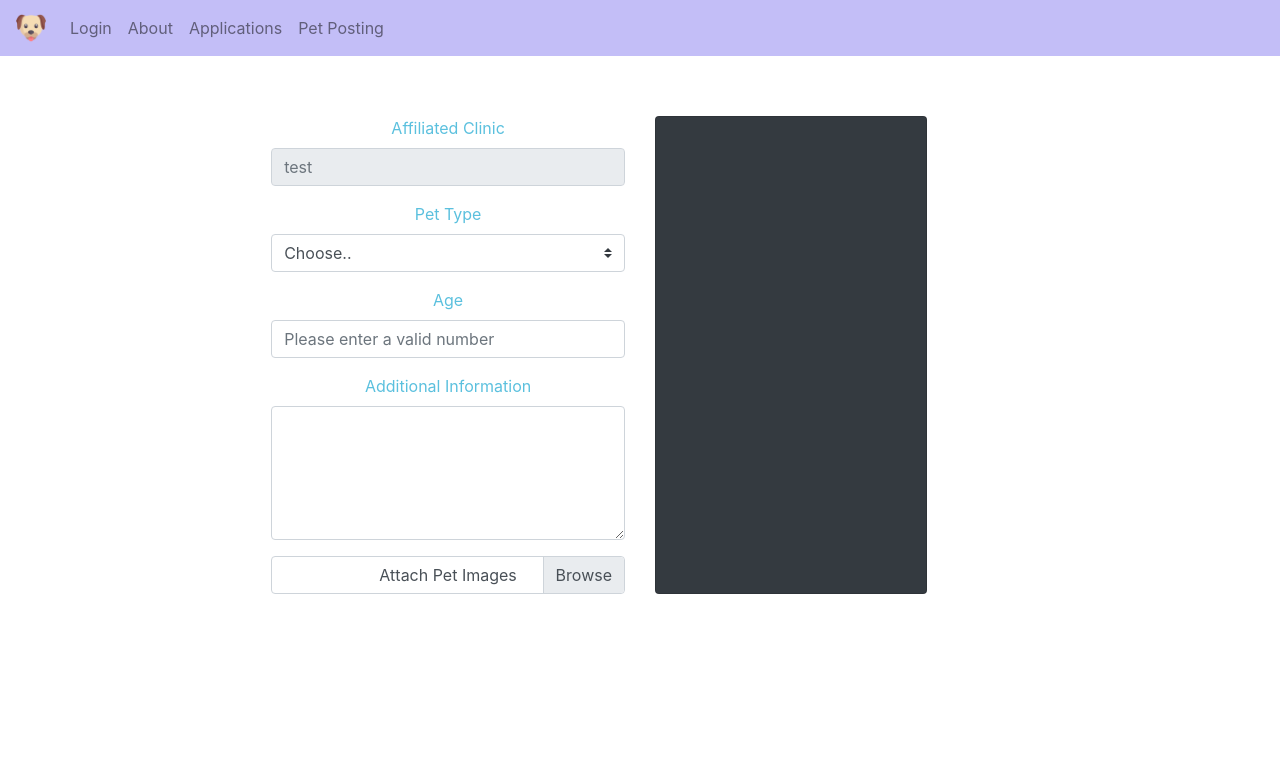
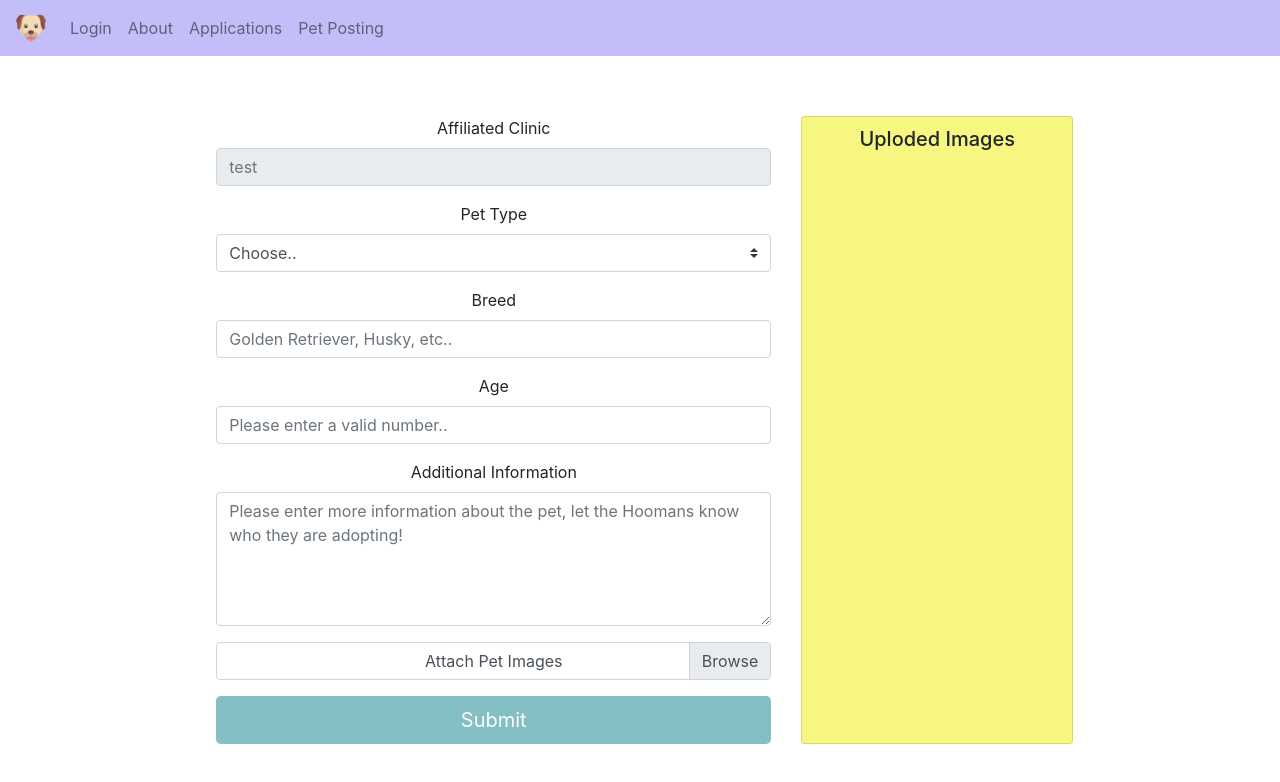
Before and after one commit to jchua24/pinder, a React (Create React App) app in the folder pet-adoption/: page /postapet in a window 1280 px wide. Shown: the top 782 px of the page. Built offline with nearby package versions, Linux system fonts and the light colour scheme.

Commit message:
fixed styling issues with the pet posting page

```diff
--- a/pet-adoption/src/components/PetPosting/PetPosting.css
+++ b/pet-adoption/src/components/PetPosting/PetPosting.css
@@ -2,8 +2,7 @@
     .petPosting {
       padding: 60px 0;
       padding-bottom: 100px;
-      display: flex;
-      justify-content: center;
+      width: 90%;
     }
 
     .petPosting form {
--- a/pet-adoption/src/components/PetPosting/PetPosting.js
+++ b/pet-adoption/src/components/PetPosting/PetPosting.js
@@ -1,5 +1,5 @@
 import React from "react";
-import { Form, Row, Col, Button, Card } from "react-bootstrap";
+import { Form, Row, Col, Button, Card, Container } from "react-bootstrap";
 import bsCustomFileInput from "bs-custom-file-input";
 
 import "./PetPosting.css";
@@ -17,17 +17,21 @@ class PetPosting extends React.Component {
   validateForm() {
     return (
       this.state.age.length > 0 &&
-      this.state.breed.length > 0 &&
-      !isNaN(parseInt(this.state.age))
+      this.state.type.length > 0
     );
+  }
+
+  handleSubmit(event){
+    event.preventDefault();
+    alert('The pet application was submitted!');
   }
 
   render() {
     return (
-      <div className="petPosting">
-        <Row>
-          <Col>
-            <Form className="infoTextColor">
+      <Container className="petPosting">
+        <Row className="justify-content-md-center">
+          <Col xs={6}>
+            <Form onSubmit={this.handleSubmit}>
               <Form.Group controlId="affClinic">
                 <Form.Label>Affiliated Clinic</Form.Label>
                 <Form.Control
@@ -54,30 +58,59 @@ class PetPosting extends React.Component {
                   </option>
                 </Form.Control>
               </Form.Group>
-
+              <Form.Group controlId="breed">
+                <Form.Label>Breed</Form.Label>
+                <Form.Control
+                  type="text"
+                  placeholder="Golden Retriever, Husky, etc.."
+                  value={this.state.breed}
+                  onChange={(e) => this.setState({breed : e.target.value})}
+                />
+              </Form.Group>
               <Form.Group controlId="age">
                 <Form.Label>Age</Form.Label>
                 <Form.Control
                   type="text"
-                  placeholder="Please enter a valid number"
+                  placeholder="Please enter a valid number.."
+                  value={this.state.age}
+                  onChange={(e) => this.setState({age: e.target.value})}
                 />
               </Form.Group>
               <Form.Group controlId="addInfo">
                 <Form.Label>Additional Information</Form.Label>
-                <Form.Control as="textarea" rows={5} />
+                <Form.Control
+                  as="textarea"
+                  rows={5}
+                  placeholder="Please enter more information about the pet, let the Hoomans know who they are adopting!"
+                  value={this.state.addInfo}
+                  onChange={(e) => this.setState({addInfo: e.target.value})}
+                />
               </Form.Group>
-              <Form.File
-                id="custom-file"
-                label="Attach Pet Images"
-                custom
-              />
+              <Form.Group>
+                <Form.File
+                  id="custom-file"
+                  label="Attach Pet Images"
+                  custom
+                />
+              </Form.Group>
+              <Button
+                block
+                size="lg"
+                type="submit"
+                style={{ backgroundColor: "#429EA6", borderColor: "transparent" }}
+                disabled={!this.validateForm()}
+              >
+                Submit
+              </Button>
             </Form>
           </Col>
-          <Col>
-            <Card bg="dark" style={{ width: "17rem", height: "100%" }}></Card>
+          <Col xs={3}>
+            <Card style={{ width: "17rem", height: "100%", backgroundColor: '#F6F680' }}>
+              <Card.Title style={{paddingTop: '10px'}}>Uploded Images</Card.Title>
+            </Card>
           </Col>
         </Row>
-      </div>
+      </Container>
     );
   }
 }
--- a/pet-adoption/src/components/Signup/Signup.js
+++ b/pet-adoption/src/components/Signup/Signup.js
@@ -148,7 +148,7 @@ class SignUp extends React.Component {
               <option selected value="">
                 Choose..
               </option>
-              <option value="Yes">Yes</option>
+              {/* <option value="Yes">Yes</option> */}
               <option value="No">No</option>
             </Form.Control>
           </Form.Group>
```
